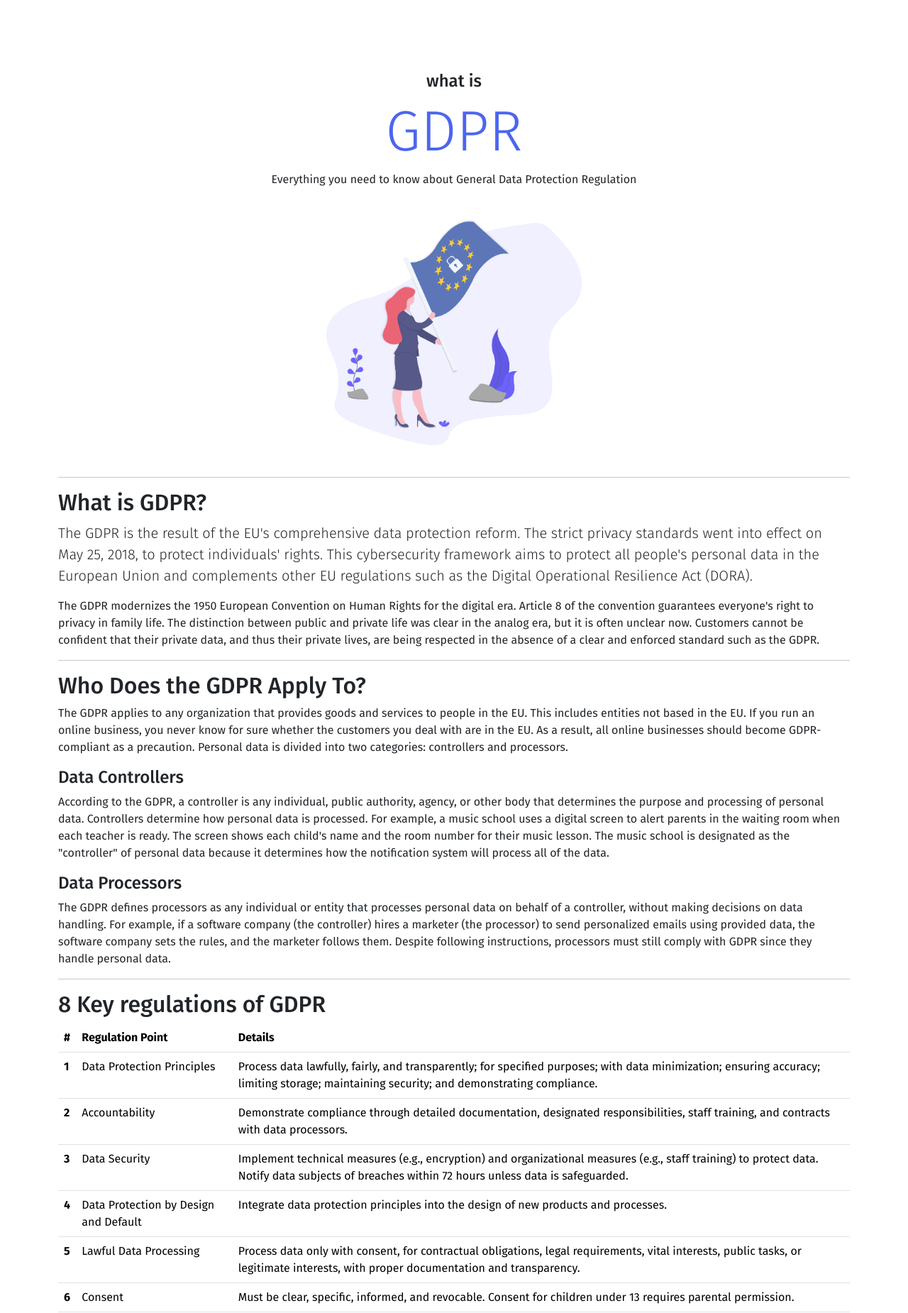
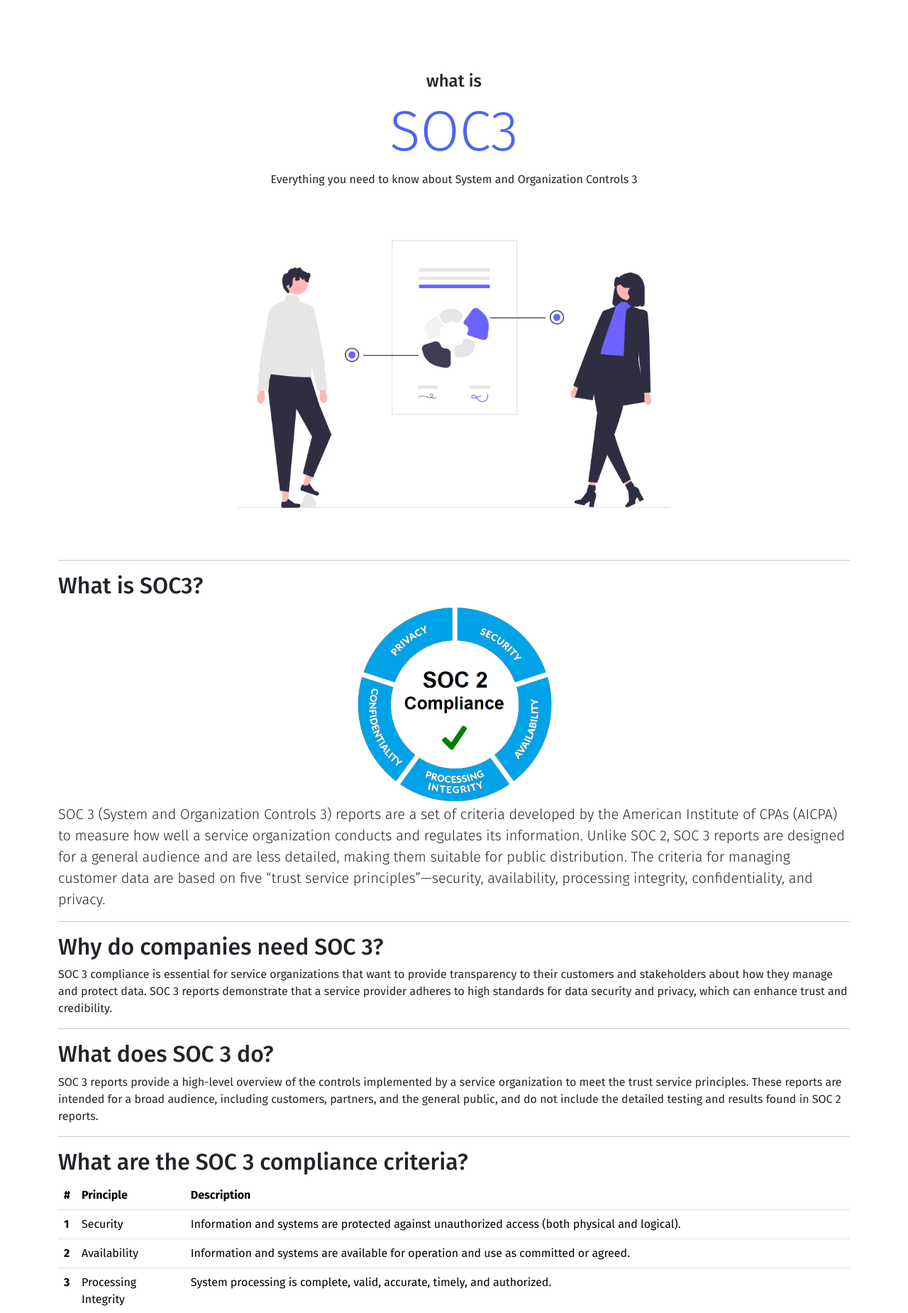
Before and after one commit to jonnych6/CertificationWeb-2, a Flask app: page /GDPR in a window 1280 px wide. Shown: the part 108-1958 px from the top of the page at 71% size. Run offline with Flask 3, Linux system fonts and the light colour scheme.

Commit message:
add soc3 homepage

```diff
--- a/app.py
+++ b/app.py
@@ -16,9 +16,13 @@ def soc1():
 def soc2():
     return render_template('individual_certs/SOC2.html')
 
+@app.route('/SOC3')
+def soc3():
+    return render_template('individual_certs/SOC3.html')
+
 @app.route('/GDPR')
 def GDPR():
-    return render_template('individual_certs/GDPR.html')
+    return render_template('individual_certs/SOC3.html')
 
 @app.route('/PCI')
 def PCI():
--- a/templates/home.html
+++ b/templates/home.html
@@ -188,7 +188,7 @@ content %}
                 alt="..."
               />
               <div class="carousel-caption d-none d-md-block">
-                <a href="{{ url_for('GDPR') }}" style="text-decoration: none">
+                <a href="{{ url_for('soc3') }}" style="text-decoration: none">
                   <button
                     type="button"
                     class="btn btn-primary"
--- a/templates/individual_certs/SOC3.html
+++ b/templates/individual_certs/SOC3.html
@@ -3,8 +3,8 @@ content %}
 
 <div class="container text-center" style="margin-top: 100px">
   <h4>what is</h4>
-  <h1 class="display-1" style="color: #4c65f0">SOC2</h1>
-  <p>Everything you need to know about System and Organization Controls 2</p>
+  <h1 class="display-1" style="color: #4c65f0">SOC3</h1>
+  <p>Everything you need to know about System and Organization Controls 3</p>
   <img
     src="static\images\SOC2\soc2_firstimg.png"
     style="width: 70%; height: auto"
@@ -15,78 +15,111 @@ content %}
 <div class="container">
   <div class="row align-items-start">
     <div class="col">
-      <h2>What is SOC2 reporting?</h2>
+      <h2>What is SOC3?</h2>
       <div style="text-align: center">
         <img src="static\images\SOC2\what_is.png" style="width: 25%" />
       </div>
       <p class="lead">
-        SOC 2 (System and Organization Controls 2) reports are a set of criteria
+        SOC 3 (System and Organization Controls 3) reports are a set of criteria
         developed by the American Institute of CPAs (AICPA) to measure how well
-        a service organization conducts and regulates its information. The
-        criteria for managing customer data are based on five “trust service
+        a service organization conducts and regulates its information. Unlike
+        SOC 2, SOC 3 reports are designed for a general audience and are less
+        detailed, making them suitable for public distribution. The criteria for
+        managing customer data are based on five “trust service
         principles”—security, availability, processing integrity,
         confidentiality, and privacy.
       </p>
       <hr />
-      <h2>Why do companies need SOC 2?</h2>
+      <h2>Why do companies need SOC 3?</h2>
       <p>
-        SOC 2 compliance is critical for SaaS companies and other technology
-        service providers that store customer data in the cloud. It is a way to
-        ensure that service providers manage data securely to protect the
-        interests of their organization and the privacy of their clients.
+        SOC 3 compliance is essential for service organizations that want to
+        provide transparency to their customers and stakeholders about how they
+        manage and protect data. SOC 3 reports demonstrate that a service
+        provider adheres to high standards for data security and privacy, which
+        can enhance trust and credibility.
       </p>
       <hr />
-      <h2>What does SOC 2 do?</h2>
+      <h2>What does SOC 3 do?</h2>
       <p>
-        SOC 2 reports are unique to each organization, unlike PCI DSS, which has
-        very rigid requirements. Each company designs its own controls to comply
-        with one or more of the trust service principles. These reports provide
-        a detailed analysis of controls relevant to security, availability,
-        processing integrity, confidentiality, and privacy.
+        SOC 3 reports provide a high-level overview of the controls implemented
+        by a service organization to meet the trust service principles. These
+        reports are intended for a broad audience, including customers,
+        partners, and the general public, and do not include the detailed
+        testing and results found in SOC 2 reports.
       </p>
       <hr />
-      <h2>What are the SOC 2 compliance levels?</h2>
-      <ul>
-        <li>
-          <strong>SOC 2 Type I Report:</strong> Audit of the design of controls
-          and report on the suitability of the design of controls at a specific
-          point in time.
-        </li>
-        <li>
-          <strong>SOC 2 Type II Report:</strong> Audit of the operational
-          effectiveness of controls and report on the suitability of the design
-          and operating effectiveness of controls over a period of time.
-        </li>
-      </ul>
-      <img
-        src="static\images\SOC2\soc2_type1_type2.jpg"
-        style="
-          display: block;
-          margin-left: auto;
-          margin-right: auto;
-          width: 40%;
-          height: auto;
-        "
-      />
+      <h2>What are the SOC 3 compliance criteria?</h2>
+      <table class="table">
+        <thead>
+          <tr>
+            <th scope="col">#</th>
+            <th scope="col">Principle</th>
+            <th scope="col">Description</th>
+          </tr>
+        </thead>
+        <tbody>
+          <tr>
+            <th scope="row">1</th>
+            <td>Security</td>
+            <td>
+              Information and systems are protected against unauthorized access
+              (both physical and logical).
+            </td>
+          </tr>
+          <tr>
+            <th scope="row">2</th>
+            <td>Availability</td>
+            <td>
+              Information and systems are available for operation and use as
+              committed or agreed.
+            </td>
+          </tr>
+          <tr>
+            <th scope="row">3</th>
+            <td>Processing Integrity</td>
+            <td>
+              System processing is complete, valid, accurate, timely, and
+              authorized.
+            </td>
+          </tr>
+          <tr>
+            <th scope="row">4</th>
+            <td>Confidentiality</td>
+            <td>
+              Information designated as confidential is protected as committed
+              or agreed.
+            </td>
+          </tr>
+          <tr>
+            <th scope="row">5</th>
+            <td>Privacy</td>
+            <td>
+              Personal information is collected, used, retained, disclosed, and
+              disposed of in conformity with the commitments in the entity’s
+              privacy notice.
+            </td>
+          </tr>
+        </tbody>
+      </table>
       <div class="alert alert-primary" role="alert" style="margin-top: 50px">
         <h3>In summary:</h3>
         <p>
-          <strong
-            >A SOC 2 Type 1 report evaluates the design of controls at a
-            specific point in time, while a SOC 2 Type 2 report assesses both
-            the design and operating effectiveness of controls over a period,
-            typically 12 months. Type II reports provide greater assurance than
-            Type I, which are often used initially to identify and prioritize
-            relevant controls for future evaluations.</strong
+          <strong>
+            SOC 3 reports provide a summary of a service organization’s controls
+            relevant to security, availability, processing integrity,
+            confidentiality, and privacy. These reports are less detailed than
+            SOC 2 reports and are intended for a broad audience to demonstrate
+            the organization’s commitment to high standards of data
+            protection.</strong
           >
         </p>
       </div>
       <hr />
-      <h2>Who needs a SOC 2 report?</h2>
+      <h2>Who needs a SOC 3 report?</h2>
       <p>
-        Service organizations that handle customer data, especially those
-        providing SaaS, cloud computing, and IT managed services, need to submit
-        a SOC 2 report. This includes:
+        Service organizations that want to provide a high-level assurance about
+        their data protection practices to a broad audience should consider
+        obtaining a SOC 3 report. This includes:
       </p>
       <ol>
         <li>
@@ -116,21 +149,18 @@ content %}
         </li>
       </ol>
       <hr />
-      <h2>How much does it cost to conduct a SOC 2 audit?</h2>
+      <h2>How much does it cost to conduct a SOC 3 audit?</h2>
       <div class="container">
         <div class="row">
           <div class="col-md-6 align-self-center">
             <p>
-              The cost of a SOC 2 audit can vary widely depending on several
-              factors:
+              The cost of a SOC 3 audit can vary depending on several factors:
             </p>
             <ol>
-              <li>Size of your organization</li>
-              <li>
-                The complexity of your internal organisation and practices
-              </li>
-              <li>Scope of your SOC 1 Compliance</li>
-              <li>Where your organization located</li>
+              <li>Size of the company</li>
+              <li>Complexity of the IT environment</li>
+              <li>Risk profile</li>
+              <li>Number of locations</li>
               <li>Audit period</li>
             </ol>
             <p>
@@ -153,23 +183,22 @@ content %}
           <hr />
           <h2>Are SOC 2 reports mandatory?</h2>
           <p>
-            SOC 2 reports are not legally required, but they are often requested
-            by clients or partners as part of vendor risk management programs.
-            Having a SOC 2 report demonstrates that your organization is
-            committed to maintaining high standards of data security and
-            privacy.
+            SOC 3 reports are not legally required, but they are beneficial for
+            demonstrating an organization’s commitment to data security and
+            privacy. Many clients and partners may request a SOC 3 report as
+            part of their vendor risk management process.
           </p>
           <hr />
           <h2>How long is a SOC 2 report valid?</h2>
           <p>
-            SOC 2 reports are typically valid for
+            SOC 3 reports are typically valid for
             <strong>12 months</strong> from the date of issuance. Organizations
             must undergo regular audits to maintain compliance and provide
             up-to-date assurances to clients and stakeholders.
           </p>
           <hr />
           <h2 style="text-align: center">
-            Want to learn more about SOC1 and other related certifications?
+            Want to learn more about SOC 3 and other related certifications?
           </h2>
           <div
             style="display: flex; justify-content: center; margin-bottom: 30px"
@@ -199,7 +228,7 @@ content %}
           </div>
           <hr />
           <h2 style="text-align: center">
-            Interested in seeing a checklist to achieve SOC 2 compliance?
+            Interested in seeing a checklist to achieve SOC 3 compliance?
           </h2>
           <h3 style="text-align: center; color: rgb(77, 77, 77)">
             Click below!
```
Also changed, not shown: templates/individual_certs/SOC2.html (+54 -0 lines).
